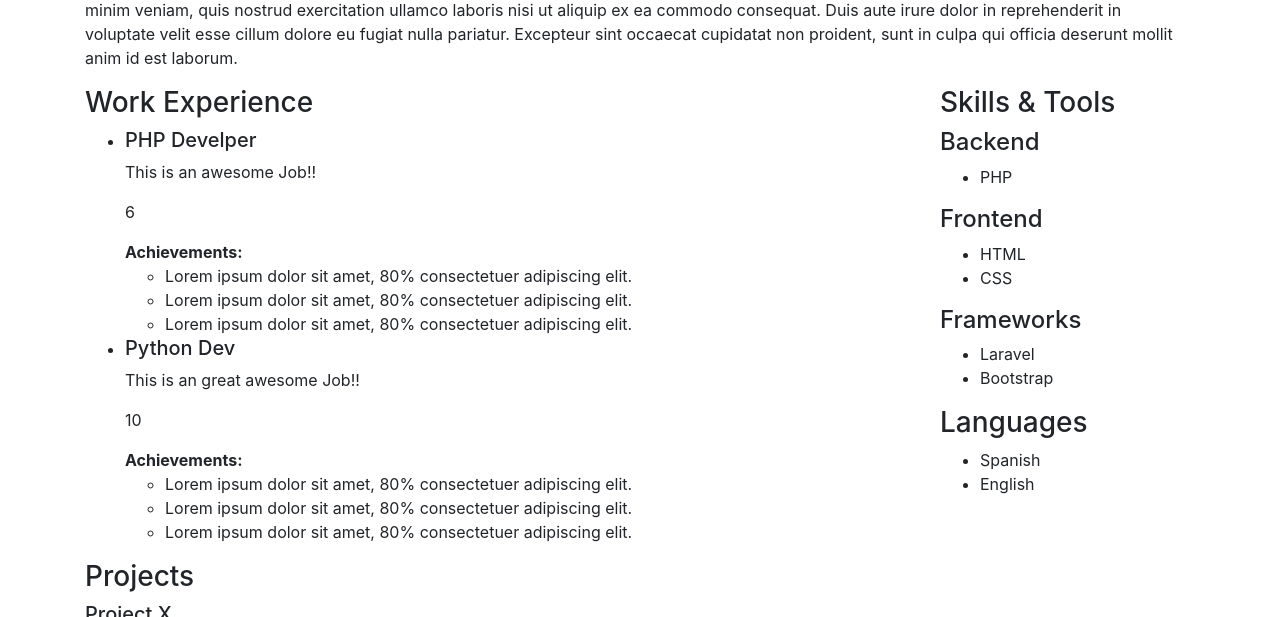
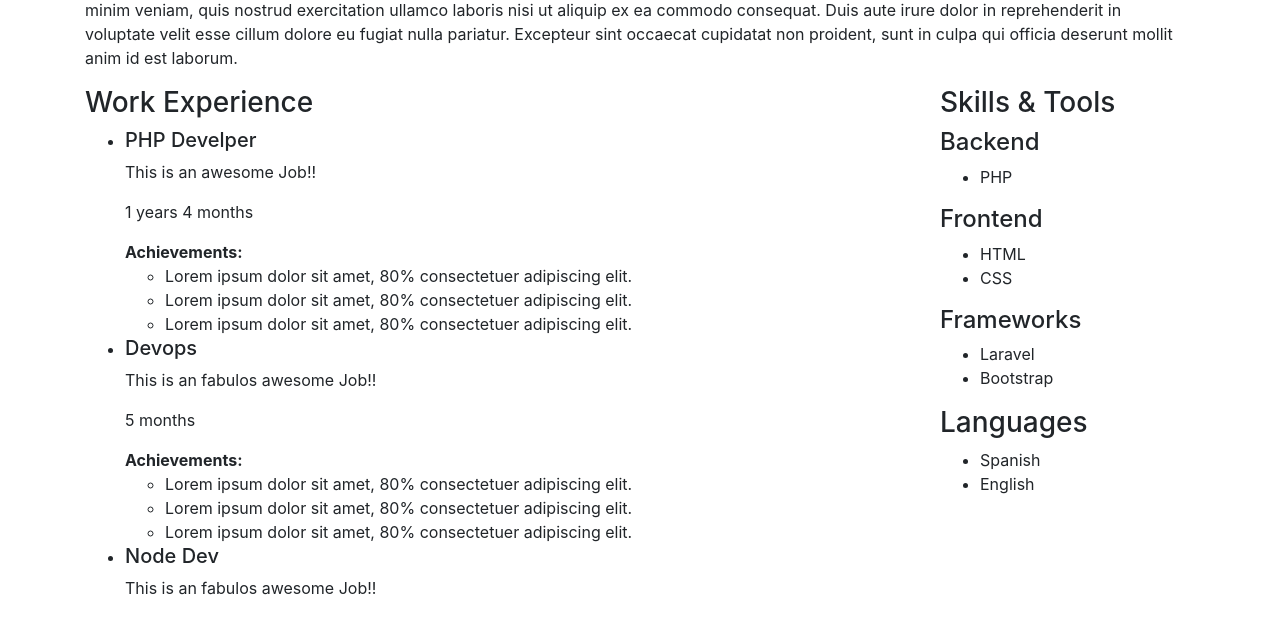
Before and after one commit to gitalffa/cv, a PHP site: page / in a window 1280 px wide. Shown: the part 444-1061 px from the top of the page. Run offline with PHP 8.4, Linux system fonts and the light colour scheme.

Commit message:
Clase funciones

```diff
--- a/index.php
+++ b/index.php
@@ -1,19 +1,19 @@
 <?php
 $lastName='Galindo Copado';
 $name = "Fabricio $lastName";
-$limitMonths = 12;
+$limitMonths = 2000;
 $jobs =[
   [
     'title' => 'PHP Develper',
     'description' => 'This is an awesome Job!!',
     'visible' => true,
-    'months' => 6
+    'months' => 16
   ],
   [
     'title' => 'Python Dev',
     'description' => 'This is an great awesome Job!!',
-    'visible' => true,
-    'months' => 4
+    'visible' => false,
+    'months' => 14
   ],
   [
     'title' => 'Devops',
@@ -25,7 +25,7 @@ $jobs =[
     'title' => 'Node Dev',
     'description' => 'This is an fabulos awesome Job!!',
     'visible' => true,
-    'months' => 2
+    'months' => 24
   ],
   [
     'title' => 'Frontend Dev',
@@ -34,7 +34,33 @@ $jobs =[
     'months' => 3
   ]
 ];
+function getDuration($months){
+  $years = floor($months/12);
+  $extraMonths = $months % 12;
+  if($years == 0 ){
+    return "$extraMonths months";
+  }else{
+    return "$years years $extraMonths months";
+  }
+}
 
+function printJob($job){
+  if($job['visible'] == false){
+    return;
+  }
+  echo '<li class="work-position">';
+  echo '<h5>'.$job['title'].'</h5>';
+  echo '<p>'. $job['description'].'</p>';
+  echo '<p>'. getDuration($job['months']).'</p>';
+ // echo '<p>'. $totalMonths.'</p>';
+  echo '<strong>Achievements:</strong>';
+  echo '<ul>';
+  echo '<li>Lorem ipsum dolor sit amet, 80% consectetuer adipiscing elit.</li>';
+  echo '<li>Lorem ipsum dolor sit amet, 80% consectetuer adipiscing elit.</li>';
+  echo '<li>Lorem ipsum dolor sit amet, 80% consectetuer adipiscing elit.</li>';
+  echo '</ul>';
+  echo '</li>';
+}
 
 ?>
 
@@ -92,21 +118,9 @@ $jobs =[
                 if($totalMonths > $limitMonths){
                   break;
                 }
-                if($jobs[$idx]['visible'] == false){
-                  continue;
-                }else{
-                  echo '<li class="work-position">';
-                  echo '<h5>'.$jobs[$idx]['title'].'</h5>';
-                  echo '<p>'. $jobs[$idx]['description'].'</p>';
-                  echo '<p>'. $totalMonths.'</p>';
-                  echo '<strong>Achievements:</strong>';
-                  echo '<ul>';
-                    echo '<li>Lorem ipsum dolor sit amet, 80% consectetuer adipiscing elit.</li>';
-                    echo '<li>Lorem ipsum dolor sit amet, 80% consectetuer adipiscing elit.</li>';
-                    echo '<li>Lorem ipsum dolor sit amet, 80% consectetuer adipiscing elit.</li>';
-                  echo '</ul>';
-                echo '</li>';
-                }
+
+                  printJob($jobs[$idx]);
+
               }
             ?>
           </ul>
```
